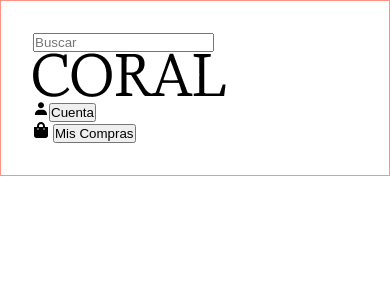
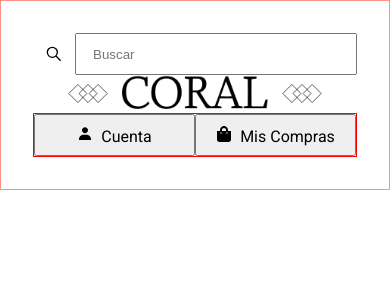
Before and after one commit to ceign/ecommerce-landing-page, a React (Vite) app: page / in a window 390 px wide. Shown: the top 300 px of the page. Built offline with nearby package versions, Linux system fonts and the light colour scheme.

Commit message:
Working on mobile version of the header, added typography tokens and a decoration file for the logo. Further work is needed on the typography token variables architecture.

```diff
--- a/src/App.css
+++ b/src/App.css
@@ -1,3 +1,142 @@
+/********************************************
+*                 Typography                *
+********************************************/
+@import url('https://fonts.googleapis.com/css2?family=Open+Sans:wght@400;600&family=Roboto:wght@300;400;500&display=swap');
+
+:root {
+  --font-primary: 'Roboto',
+    sans-serif;
+  --font-secondary: 'Open Sans',
+    sans-serif;
+
+  /* Headline 01 */
+  --headline-01-color: var(--dark-color-100);
+  --headline-01-font-size: 68px;
+  --headline-01-font-weight: 500;
+  --headline-01-line-height: normal;
+
+  /* Headline 02 */
+  --headline-02-color: var(--dark-color-100);
+  --headline-02-font-size: 50px;
+  --headline-02-font-weight: 500;
+  --headline-02-line-height: normal;
+
+  /* Headline 03 */
+  --headline-03-color: var(--dark-color-100);
+  --headline-03-font-size: 38px;
+  --headline-03-font-weight: 500;
+  --headline-03-line-height: normal;
+
+  /* Headline 04 */
+  --headline-04-color: var(--dark-color-100);
+  --headline-04-font-size: 28px;
+  --headline-04-font-weight: 500;
+  --headline-04-line-height: normal;
+
+  /* Headline 05 */
+  --headline-05-color: var(--dark-color-100);
+  --headline-05-font-size: 22px;
+  --headline-05-font-weight: 600;
+  --headline-05-line-height: normal;
+
+  /* Headline 06 */
+  --headline-06-color: var(--dark-color-100);
+  --headline-06-font-size: 16px;
+  --headline-06-font-weight: 600;
+  --subtitle-01-color: var(--dark-color-100);
+  --headline-06-line-height: normal;
+
+  /* Subtitle 01 */
+  --subtitle-01-font-size: 16px;
+  --subtitle-01-font-weight: 400;
+  --subtitle-01-line-height: 24px;
+
+  /* Subtitle 02 */
+  --subtitle-02-color: var(--dark-color-100);
+  --subtitle-02-font-size: 14px;
+  --subtitle-02-font-weight: 500;
+  --subtitle-02-line-height: 24px;
+
+  /* Body 01 */
+  --body-01-color: var(--dark-color-100);
+  --body-01-font-size: 74px;
+  --body-01-font-weight: 300;
+  --body-01-line-height: 54px;
+  --body-01-text-transform: capitalize;
+
+  /* Body 02 */
+  --body-02-color: var(--dark-color-100);
+  --body-02-font-size: 34px;
+  --body-02-font-weight: 400;
+  --body-02-line-height: normal;
+  --body-02-text-transform: uppercase;
+
+  /* Button  Small */
+  --button-s-color: var(--dark-color-100);
+  --button-s-font-size: 16px;
+  --button-s-font-weight: 400;
+  --button-s-line-height: normal;
+  --button-s-text-transform: capitalize;
+
+  /* Button  Medium */
+  --button-m-color: var(--dark-color-100);
+  --button-m-font-size: 18px;
+  --button-m-font-weight: 400;
+  --button-m-line-height: normal;
+  --button-m-text-transform: capitalize;
+
+  /* Button  Large */
+  --button-l-color: var(--dark-color-100);
+  --button-l-font-size: 30px;
+  --button-l-font-weight: 400;
+  --button-l-line-height: normal;
+  --button-l-text-transform: capitalize;
+
+  /* Span 01 */
+  --span-01-color: var(--dark-color-100);
+  --span-01-font-size: 16px;
+  --span-01-font-weight: 600;
+  --span-01-line-height: normal;
+  --span-01-text-transform: capitalize;
+
+  /* Span 02 */
+  --span-02-color: var(--dark-color-100);
+  --span-02-font-size: 14px;
+  --span-02-font-weight: 600;
+  --span-02-line-height: normal;
+  --span-02-text-transform: capitalize;
+  --span-02-text-decoration-line: line-through;
+
+  /* Span 03 */
+  --span-03-color: var(--dark-color-100);
+  --span-03-font-size: 16px;
+  --span-03-font-weight: 400;
+  --span-03-line-height: normal;
+  --span-03-text-transform: capitalize;
+
+  /* Span 04 */
+  --span-04-color: var(--dark-color-100);
+  --span-04-font-size: 14px;
+  --span-04-font-weight: 400;
+  --span-04-line-height: normal;
+  --span-04-text-transform: capitalize;
+
+  /* Input Text */
+  --input-text-color: var(--dark-color-100);
+  --input-text-font-size: 16px;
+  --input-text-font-weight: 600;
+  --input-text-line-height: normal;
+  --input-text-text-transform: capitalize;
+
+  /* Overline */
+  --overline-color: var(--dark-color-100);
+  --overline-font-size: 12px;
+  --overline-font-weight: 600;
+  --overline-line-height: normal;
+  --overline-text-transform: uppercase;
+}
+
+
 /********************************************
 *                 Colors                    *
 ********************************************/
@@ -9,7 +148,7 @@
   --primary-color-50: #FF6F6180;
   --primary-color-25: #FF6F6140;
   --primary-color-10: #FF6F611A;
-  --primary-color-5: #FF6F610D;
+  --primary-color-05: #FF6F610D;
 
   /* Black Colors */
   --black-color-100: #1E2832;
@@ -17,7 +156,7 @@
   --black-color-50: #1E283280;
   --black-color-25: #1E283240;
   --black-color-10: #1E28321A;
-  --black-color-5: #1E28320D;
+  --black-color-05: #1E28320D;
 
   /* White Colors */
   --white-color-100: #FFFFFF;
@@ -25,7 +164,7 @@
   --white-color-50: #FFFFFF80;
   --white-color-25: #FFFFFF40;
   --white-color-10: #FFFFFF1A;
-  --white-color-5: #FFFFFF0D;
+  --white-color-05: #FFFFFF0D;
 
   /* Dark Colors */
   --dark-color-100: #000000;
@@ -33,7 +172,7 @@
   --dark-color-50: #00000080;
   --dark-color-25: #00000040;
   --dark-color-10: #0000001A;
-  --dark-color-5: #0000000D;
+  --dark-color-05: #0000000D;
 
   /* Stroke Colors */
   --stroke-color-100: #E3E3E3;
--- a/src/components/Header.css
+++ b/src/components/Header.css
@@ -14,3 +14,94 @@ header.header {
 .header nav ul {
   border: 1px solid var(--primary-color-100);
 }
+
+.header .header__searchbar {
+  display: flex;
+  align-items: center;
+  justify-content: flex-start;
+  width: 100%;
+  height: auto;
+}
+
+.header .header__searchbar>span {
+  display: inline-flex;
+  align-items: center;
+  justify-content: center;
+  min-width: 42px;
+  height: 42px;
+}
+
+.header .header__searchbar>input {
+  width: 100%;
+  height: 42px;
+  padding: 0 1rem;
+}
+
+.header .header__logo {
+  display: flex;
+  align-items: center;
+  justify-content: center;
+  width: 100%;
+  height: auto;
+}
+
+.header .header__logo>figure {
+  position: relative;
+  display: inline-block;
+}
+
+.header .header__logo>figure::before,
+.header .header__logo>figure::after {
+  content: "";
+  position: absolute;
+  top: calc(100% - 40px);
+  width: 40px;
+  height: 40px;
+  background: url("../assets/logo-decoration.svg") no-repeat center / contain;
+}
+
+.header .header__logo>figure::before {
+  left: -54px;
+}
+
+.header .header__logo>figure::after {
+  right: -54px;
+}
+
+.header .header__logo>figure a {
+  display: inline-block;
+}
+
+.header .header__logo>figure a img {
+  display: block;
+  width: 100%;
+  max-width: 146px;
+  height: 100%;
+}
+
+.header__buttons {
+  border: 1px solid red;
+  display: flex;
+  align-items: center;
+  justify-content: space-between;
+}
+
+.header__buttons>.header__account,
+.header__buttons>.header__shopping-cart {
+  flex: 1;
+  display: flex;
+  align-items: center;
+  justify-content: center;
+}
+
+.header__buttons .header__account>button,
+.header .header__shopping-cart>button {
+  width: 100%;
+  height: 42px;
+  font: normal 400 1rem/1 var(--font-primary);
+}
+
+.header__buttons .header__account>button span,
+.header__buttons .header__shopping-cart>button span {
+  margin: 0 8px 0 0;
+}
--- a/src/components/Header.jsx
+++ b/src/components/Header.jsx
@@ -1,38 +1,45 @@
-import React from "react";
 import "../App.css";
 import "./Header.css";
-import logo from "../assets/logo.png";
-import { FaShoppingBag } from 'react-icons/fa';
-import { BiSolidUser } from 'react-icons/bi';
+import Logo from "../assets/logo.png";
+import { FaShoppingBag } from "react-icons/fa";
+import { BiSolidUser } from "react-icons/bi";
+import { GrSearch } from "react-icons/gr";
 
 const Header = () => {
   return (
     <header className="header">
       <div className="header__wrapper">
-
         <div className="header__top">
           <div className="header__searchbar">
+            <span>
+              <GrSearch />
+            </span>
             <input type="text" placeholder="Buscar" />
           </div>
 
           <div className="header__logo">
             <figure>
               <a href="/">
-                <img src={logo} alt="Logo" className="header__logo-image" />
+                <img src={Logo} alt="Logo" className="header__logo-image" />
               </a>
             </figure>
-            <span></span>
           </div>
 
           <div className="header__buttons">
             <div className="header__account">
-              <span>< BiSolidUser /></span>
-              <button>Cuenta</button>
+              <button>
+                <span>
+                  <BiSolidUser />
+                </span>Cuenta
+              </button>
             </div>
 
             <div className="header__shopping-cart">
-              <span> < FaShoppingBag /> </span>
-              <button>Mis Compras</button>
+              <button>
+                <span>
+                  <FaShoppingBag />
+                </span>Mis Compras
+              </button>
             </div>
           </div>
         </div>
@@ -55,7 +62,6 @@ const Header = () => {
             </ul>
           </nav>
         </div>
-
       </div>
     </header>
   );
```
Also changed, not shown: src/assets/logo-decoration.svg (added).
